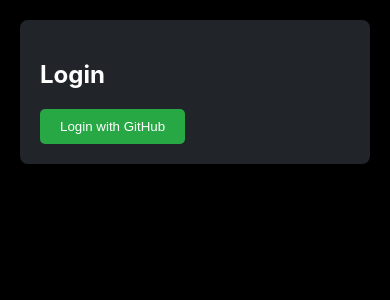
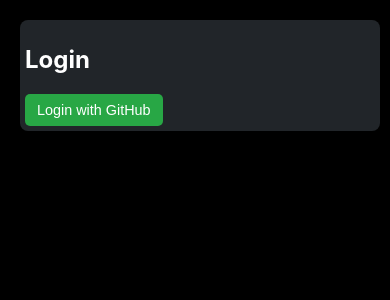
Before and after one commit to sarajmcghee/react-chat-app, a React (Create React App) app: page / in a window 390 px wide. Shown: the top 300 px of the page. Built offline with nearby package versions, Linux system fonts and the light colour scheme.

Commit message:
fixing of css

```diff
--- a/src/App.css
+++ b/src/App.css
@@ -146,3 +146,53 @@
   padding: 5px;
   border-radius: 5px;
 }
+
+/* Media Queries for responsiveness */
+@media (max-width: 768px) {
+  .container {
+    width: 95%; /* Use a higher percentage for smaller screens */
+    padding: 10px;
+  }
+
+  .chat-window {
+    max-height: 300px; /* Reduce height on tablets */
+    padding: 10px;
+  }
+
+  input[type="text"] {
+    font-size: 1rem;
+  }
+
+  button {
+    font-size: 1rem;
+    padding: 8px 16px; /* Adjust button size */
+  }
+
+  .message {
+    font-size: 0.9rem; /* Reduce message font size */
+  }
+}
+
+@media (max-width: 480px) {
+  .container {
+    width: 100%; /* Full width on mobile */
+    padding: 5px;
+  }
+
+  .chat-window {
+    max-height: 250px; /* Smaller chat window on mobile */
+  }
+
+  input[type="text"] {
+    font-size: 0.9rem;
+  }
+
+  button {
+    font-size: 0.9rem;
+    padding: 8px 12px;
+  }
+
+  .message {
+    font-size: 0.8rem; /* Smaller font size for messages */
+  }
+}
```
